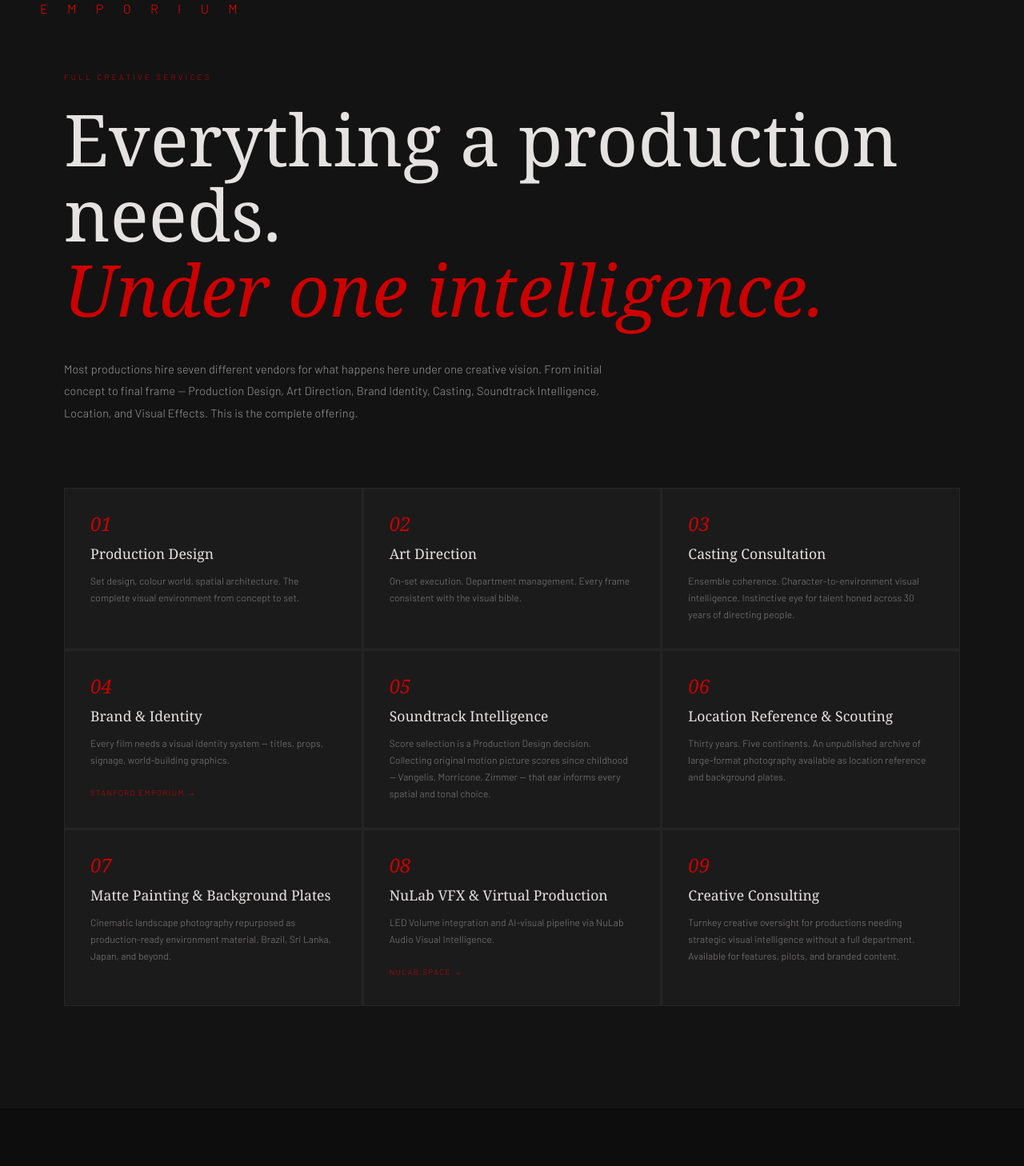
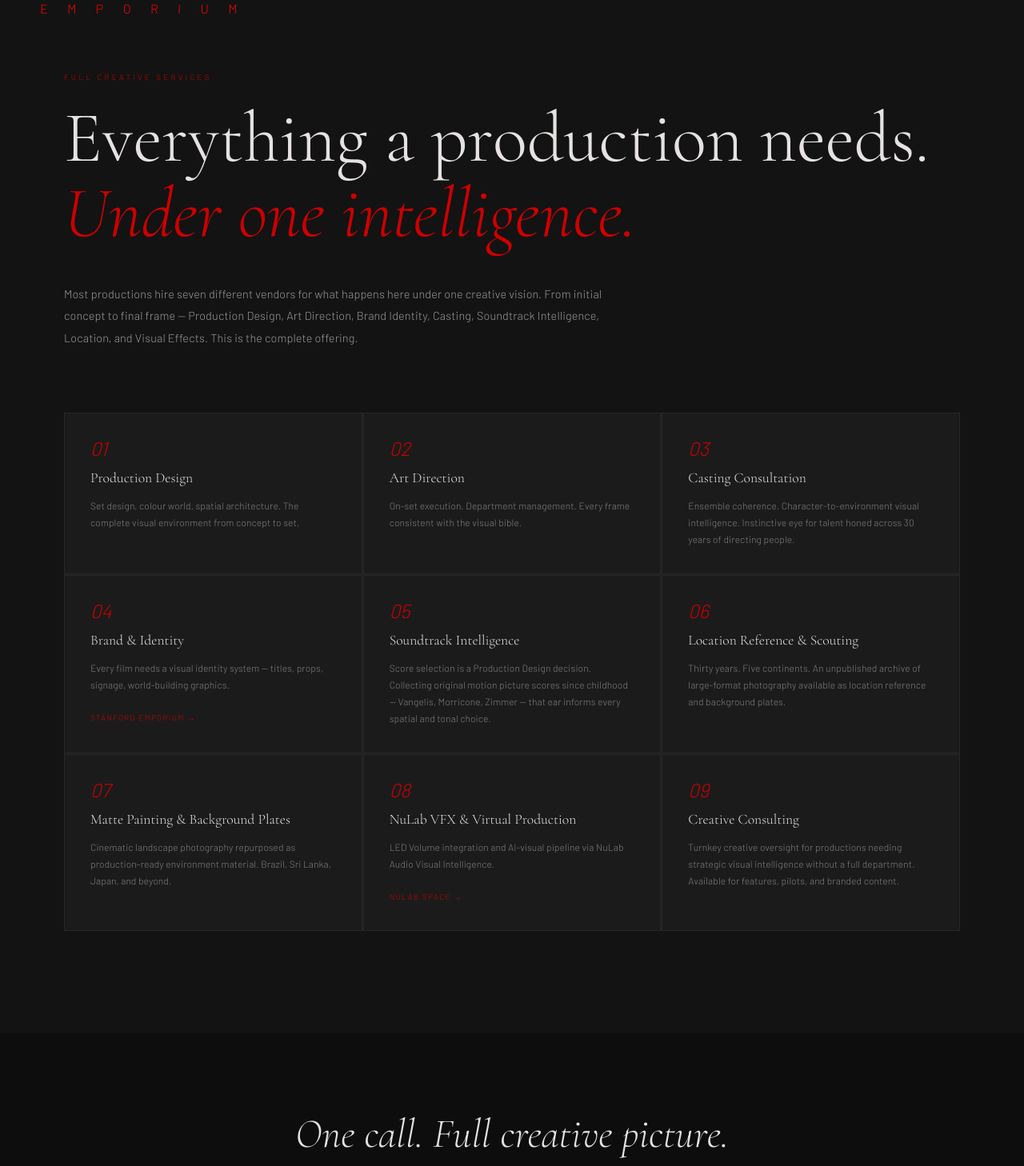
Before and after one commit to danielarmonstanford/SE-Film-Slate, a React (Vite) app: page /disciplines in a window 1280 px wide. Shown: the part 72-1530 px from the top of the page at 80% size. Built offline with nearby package versions, Linux system fonts and the light colour scheme.

Commit message:
Services headings: Cormorant Garamond via global rule; document design rule in CSS

```diff
--- a/src/index.css
+++ b/src/index.css
@@ -38,6 +38,7 @@ p, li, span {
   letter-spacing: 0.01em;
 }
 
+/* ── SITE DESIGN RULE: All headings use Cormorant Garamond (var(--font-serif)) ── */
 h1, h2, h3, h4, h5, h6 {
   font-family: var(--font-serif);
   font-weight: 300;
--- a/src/pages/Work.tsx
+++ b/src/pages/Work.tsx
@@ -60,10 +60,10 @@ const Work: React.FC = () => {
         <span style={{ fontSize: '0.6rem', letterSpacing: '0.35em', textTransform: 'uppercase', color: '#CC0000', display: 'block', marginBottom: '20px' }}>
           Full Creative Services
         </span>
-        <h1 style={{ fontFamily: "'Noto Serif', serif", fontSize: 'clamp(2.8rem, 7vw, 7rem)', fontWeight: 300, lineHeight: 1.05, color: '#e5e2e1', marginBottom: '0' }}>
+        <h1 style={{ fontSize: 'clamp(2.8rem, 7vw, 7rem)', fontWeight: 300, lineHeight: 1.05, color: '#e5e2e1', marginBottom: '0' }}>
           Everything a production needs.
         </h1>
-        <h1 style={{ fontFamily: "'Noto Serif', serif", fontSize: 'clamp(2.8rem, 7vw, 7rem)', fontWeight: 300, fontStyle: 'italic', lineHeight: 1.05, color: '#CC0000', marginBottom: '40px' }}>
+        <h1 style={{ fontSize: 'clamp(2.8rem, 7vw, 7rem)', fontWeight: 300, fontStyle: 'italic', lineHeight: 1.05, color: '#CC0000', marginBottom: '40px' }}>
           Under one intelligence.
         </h1>
         <p style={{ maxWidth: '680px', fontSize: '0.9rem', color: 'rgba(229,226,225,0.65)', lineHeight: 1.9 }}>
@@ -87,10 +87,10 @@ const Work: React.FC = () => {
               onMouseEnter={e => (e.currentTarget.style.borderColor = 'rgba(204,0,0,0.3)')}
               onMouseLeave={e => (e.currentTarget.style.borderColor = 'rgba(229,226,225,0.06)')}
             >
-              <div style={{ fontFamily: "'Noto Serif', serif", fontStyle: 'italic', fontSize: '1.5rem', color: '#CC0000', marginBottom: '14px', lineHeight: 1 }}>
+              <div style={{ fontStyle: 'italic', fontSize: '1.5rem', color: '#CC0000', marginBottom: '14px', lineHeight: 1 }}>
                 {s.num}
               </div>
-              <h3 style={{ fontFamily: "'Noto Serif', serif", fontSize: '1.1rem', fontWeight: 300, color: '#e5e2e1', marginBottom: '12px', lineHeight: 1.3 }}>
+              <h3 style={{ fontSize: '1.1rem', fontWeight: 300, color: '#e5e2e1', marginBottom: '12px', lineHeight: 1.3 }}>
                 {s.title}
               </h3>
               <p style={{ fontSize: '0.75rem', color: 'rgba(229,226,225,0.5)', lineHeight: 1.75, marginBottom: s.link ? '16px' : '0' }}>
@@ -115,7 +115,7 @@ const Work: React.FC = () => {
 
       {/* CTA */}
       <section style={{ background: '#0d0d0d', padding: '96px 24px', textAlign: 'center' }}>
-        <h2 style={{ fontFamily: "'Noto Serif', serif", fontSize: 'clamp(1.8rem, 4vw, 3.5rem)', fontWeight: 300, fontStyle: 'italic', color: '#e5e2e1', marginBottom: '40px', lineHeight: 1.2 }}>
+        <h2 style={{ fontSize: 'clamp(1.8rem, 4vw, 3.5rem)', fontWeight: 300, fontStyle: 'italic', color: '#e5e2e1', marginBottom: '40px', lineHeight: 1.2 }}>
           One call. Full creative picture.
         </h2>
         <a
```
